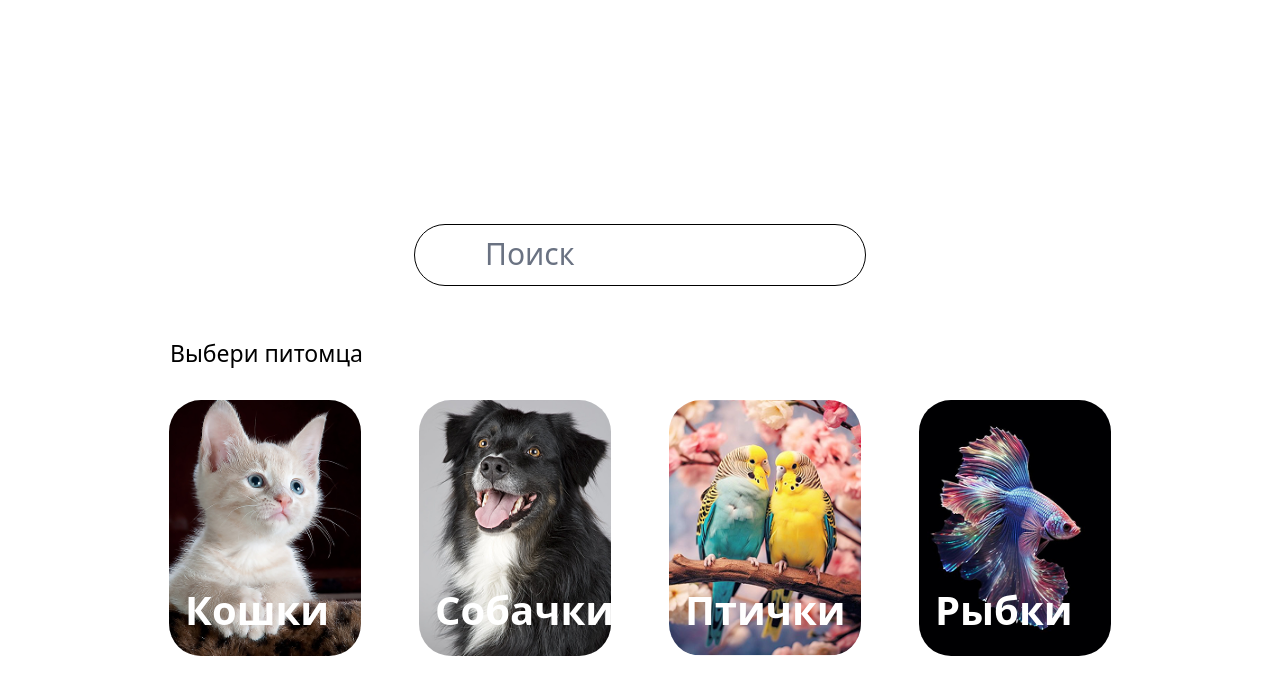
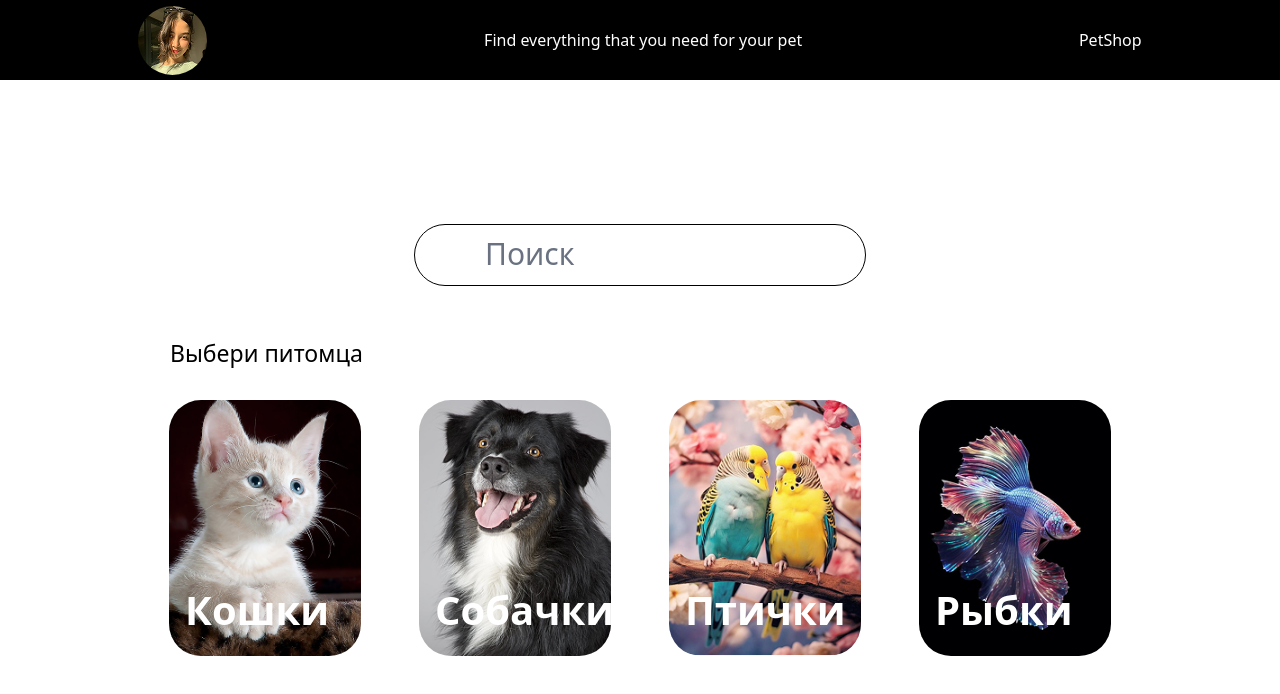
Before and after one commit to abjukm/animalsShop, a React (Vite) app: page / in a window 1280 px wide. Shown: the top 694 px of the page. Built offline with nearby package versions, Linux system fonts and the light colour scheme.

Commit message:
i added header

```diff
--- a/src/App.jsx
+++ b/src/App.jsx
@@ -4,10 +4,12 @@ import Dogs from "./pages/Dogs";
 import Birds from "./pages/Birds";
 import Fishes from "./pages/Fishes";
 import Intro from "./components/Intro";
+import Header from "./components/Header";
 
 function App() {
   return (
     <>
+      <Header />
       <Router>
         <Routes>
           <Route path="/" element={<Intro />} />
--- /dev/null
+++ b/src/components/Header.jsx
@@ -0,0 +1,16 @@
+import React from 'react'
+import logo from '../assets/introImg/logo.png'
+
+const Header = () => {
+  return (
+    <>
+      <div className='bg-black h-20 w-full flex justify-around items-center fixed top-0 left-0 z-20'>
+        <img className='rounded-[50%] ' src={logo} alt="" />
+        <p className='text-white'>Find everything that you need for your pet</p>
+        <p className='text-white'>PetShop</p>
+      </div>
+    </>
+  )
+}
+
+export default Header
```
Also changed, not shown: src/assets/introImg/logo.png (added).
